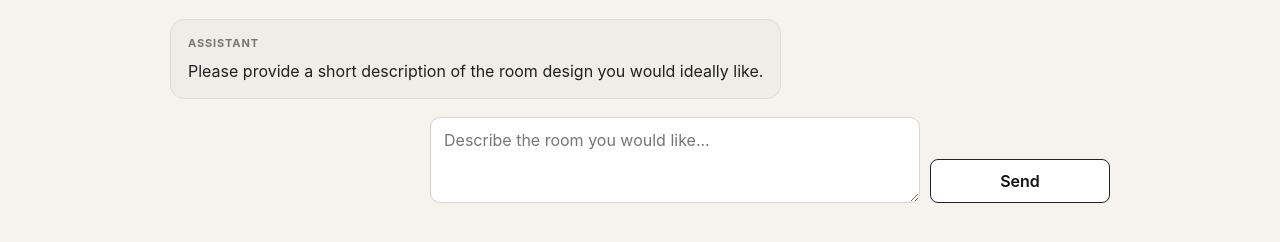
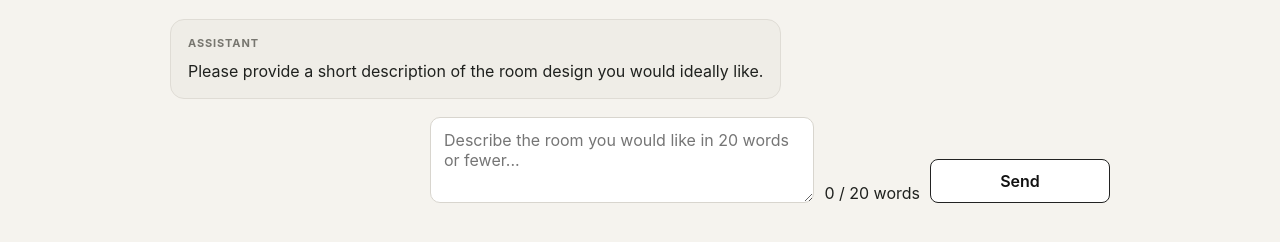
Before and after one commit to hariganesht/assistive-elicitation-experiment, a plain HTML site: page index.html in a window 1280 px wide. Both pictures are taken after a click on the button "Proceed to task". Shown: the part 84-326 px from the top of the page. Drawn offline with nearby package versions, Linux system fonts and the light colour scheme.

Commit message:
Set initial description limit to 20 words

```diff
--- a/app.js
+++ b/app.js
@@ -8,6 +8,7 @@ const LEVELS={
 };
 const FEATURE_LABELS={furniture:"furniture",lighting:"lighting",wall:"walls",decor:"decor"};
 let current=null, completedTurns=0, events=[], ended=false;
+const DESCRIPTION_WORD_LIMIT=20;
 const cp=x=>({...x});
 const key=x=>Object.values(x).join("|");
 const rand=a=>a[Math.floor(Math.random()*a.length)];
@@ -58,13 +59,27 @@ function presentRandomQuery(){if(ended)return;const mode=rand(["compare","eval",
   } else if(mode==="eval"){
     q.innerHTML="<h3>Do you prefer this room as it is?</h3>";const actions=document.createElement("div");actions.className="eval-actions";for(const [label,text] of [["Yes","Yes, I prefer this room."],["No","No, I do not prefer this room."]]){const b=document.createElement("button");b.className="button";b.textContent=label;b.onclick=()=>finishTurn(text,label==="Yes"?current:null);actions.appendChild(b)}q.appendChild(actions);log("query",{mode});
   } else {
-    const feature=rand(Object.keys(LEVELS));const alternatives=LEVELS[feature].filter(v=>v!==current[feature]);const value=rand(alternatives);const candidate={...current,[feature]:value};q.innerHTML=`<h3>Would you prefer to change the ${FEATURE_LABELS[feature]}?</h3>`;const grid=document.createElement("div");grid.className="query-options one";q.appendChild(grid);grid.appendChild(optionCard(candidate,"Proposed change",()=>finishTurn(`Yes, change the ${FEATURE_LABELS[feature]}.`,candidate)));const actions=document.createElement("div");actions.className="query-actions";const no=document.createElement("button");no.className="button";no.textContent="Keep current";no.onclick=()=>finishTurn(`No, keep the current ${FEATURE_LABELS[feature]}.`,current);actions.appendChild(no);q.appendChild(actions);log("query",{mode,feature,candidate:cp(candidate)});
+    const feature=rand(Object.keys(LEVELS));const alternatives=LEVELS[feature].filter(v=>v!==current[feature]);const value=rand(alternatives);const candidate={...current,[feature]:value};q.innerHTML=`<h3>Would you prefer to change the ${FEATURE_LABELS[feature]}?</h3>`;const change=document.createElement("div");change.className="single-change";const r=roomHTML("Proposed change");change.appendChild(r.wrap);const actions=document.createElement("div");actions.className="change-actions";const prefer=document.createElement("button");prefer.className="button";prefer.textContent="Prefer";prefer.onclick=()=>finishTurn(`Yes, change the ${FEATURE_LABELS[feature]}.`,candidate);const no=document.createElement("button");no.className="button";no.textContent="Keep current";no.onclick=()=>finishTurn(`No, keep the current ${FEATURE_LABELS[feature]}.`,current);actions.append(prefer,no);change.appendChild(actions);q.appendChild(change);new Room(r.view,candidate);log("query",{mode,feature,candidate:cp(candidate)});
   }
   scrollBottom();
 }
 
 document.querySelector("#proceed").onclick=()=>{document.querySelector("#homePage").classList.add("hidden");document.querySelector("#taskPage").classList.remove("hidden");window.scrollTo(0,0)};
-document.querySelector("#sendDescription").onclick=()=>{const input=document.querySelector("#description"),text=input.value.trim();if(!text)return;addUserMessage(text);document.querySelector("#initialPrompt").classList.add("hidden");current=randomConfig();log("initial_description",{description:text});setTimeout(()=>{addAssistantMessage("Thank you. I have initialized a room design and will now show you different queries to help you refine it.");presentRandomQuery()},150);scrollBottom()};
+document.querySelector("#sendDescription").onclick=()=>{const input=document.querySelector("#description"),text=input.value.trim();if(!text)return;const words=text.split(/\s+/).filter(Boolean);if(words.length>DESCRIPTION_WORD_LIMIT){input.setCustomValidity(`Please keep your description to ${DESCRIPTION_WORD_LIMIT} words or fewer.`);input.reportValidity();return;}input.setCustomValidity("");addUserMessage(text);document.querySelector("#initialPrompt").classList.add("hidden");current=randomConfig();log("initial_description",{description:text});setTimeout(()=>{addAssistantMessage("Thank you. I have initialized a room design and will now show you different queries to help you refine it.");presentRandomQuery()},150);scrollBottom()};
+
+const descriptionInput=document.querySelector("#description");
+const descriptionLimit=document.querySelector("#descriptionLimit");
+function updateDescriptionLimit(){
+  const words=descriptionInput.value.trim().split(/\s+/).filter(Boolean);
+  if(words.length>DESCRIPTION_WORD_LIMIT){
+    descriptionInput.value=words.slice(0,DESCRIPTION_WORD_LIMIT).join(" ");
+  }
+  const count=descriptionInput.value.trim()?descriptionInput.value.trim().split(/\s+/).filter(Boolean).length:0;
+  descriptionLimit.textContent=`${count} / ${DESCRIPTION_WORD_LIMIT} words`;
+}
+descriptionInput.addEventListener("input",updateDescriptionLimit);
+updateDescriptionLimit();
+
 document.querySelector("#description").addEventListener("keydown",e=>{if((e.metaKey||e.ctrlKey)&&e.key==="Enter")document.querySelector("#sendDescription").click()});
 document.querySelector("#satisfied").onclick=()=>document.querySelector("#confirmModal").classList.remove("hidden");
 document.querySelector("#cancelFinalize").onclick=()=>document.querySelector("#confirmModal").classList.add("hidden");
--- a/index.html
+++ b/index.html
@@ -33,7 +33,8 @@
         </div>
 
         <div id="initialPrompt" class="prompt-composer">
-          <textarea id="description" rows="3" placeholder="Describe the room you would like..."></textarea>
+          <textarea id="description" rows="3" placeholder="Describe the room you would like in 20 words or fewer..." aria-describedby="descriptionLimit"></textarea>
+          <div id="descriptionLimit" class="word-limit">0 / 20 words</div>
           <button id="sendDescription" class="button">Send</button>
         </div>
       </div>
```
